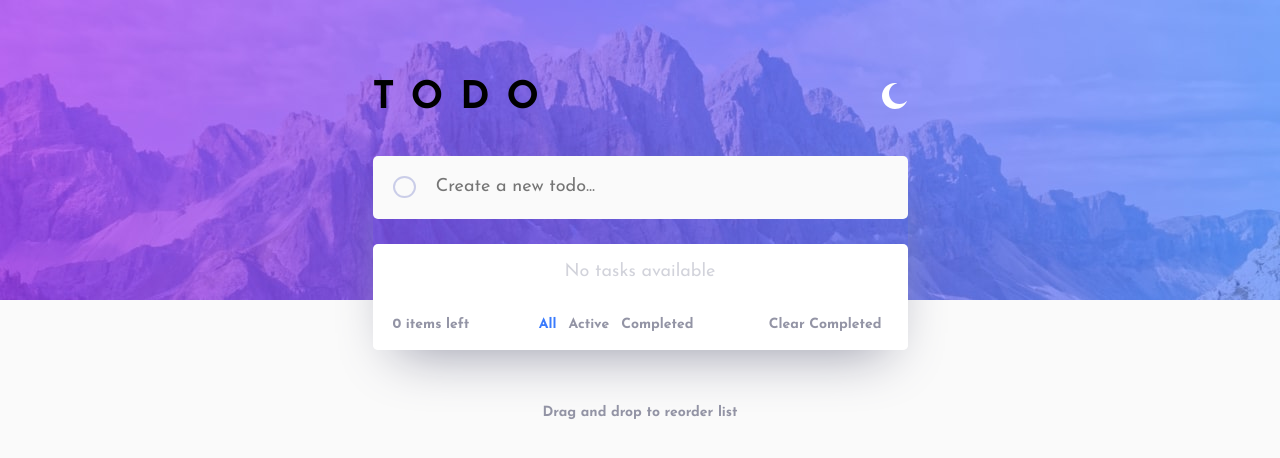
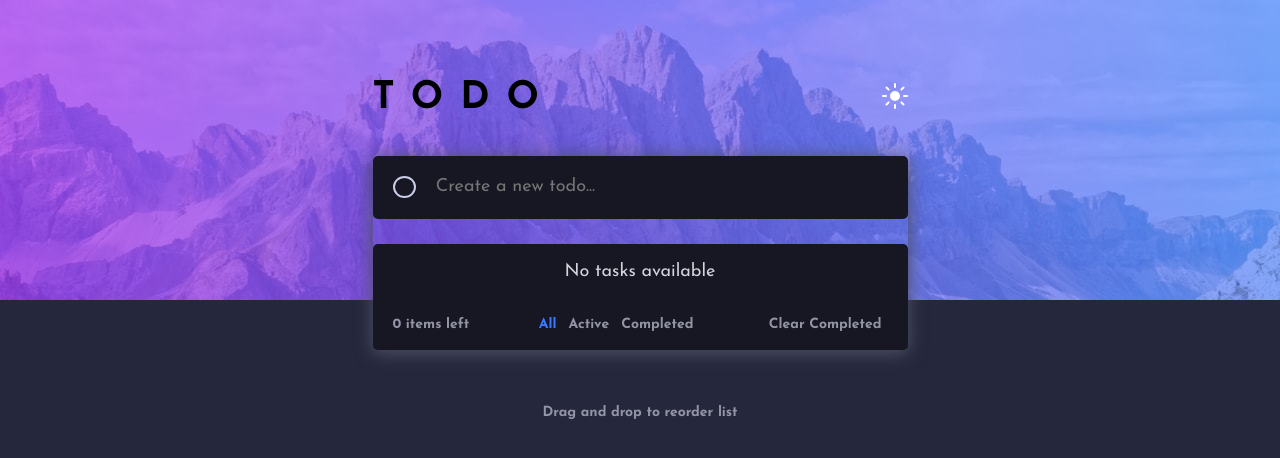
Before and after one commit to VlaRu/frontend-challenge, a React (Vite) app in the folder frontend-challenge/: page / in a window 1280 px wide. Shown: the top 458 px of the page. Built offline with nearby package versions, Linux system fonts and the light colour scheme.

Commit message:
refactor: change default colour in to dark

```diff
--- a/frontend-challenge/src/App.jsx
+++ b/frontend-challenge/src/App.jsx
@@ -6,13 +6,13 @@ import { TaskToolbar } from './components/TaskToolbar';
 import { Header } from './components/Header';
 import './App.css';
 
-export const ThemeContext = createContext('light');
+export const ThemeContext = createContext('dark');
 
 function App() {
   const tasks = useSelector((state) => state.tasks?.value || []);
   const [filteredTasks, setFilteredTasks] = useState(tasks);
   const [isActiveFilter, setActiveFilter] = useState('all');
-  const [theme, setTheme] = useState('');
+  const [theme, setTheme] = useState('dark');
 
   useEffect(() => {
     setFilteredTasks(tasks);
```
